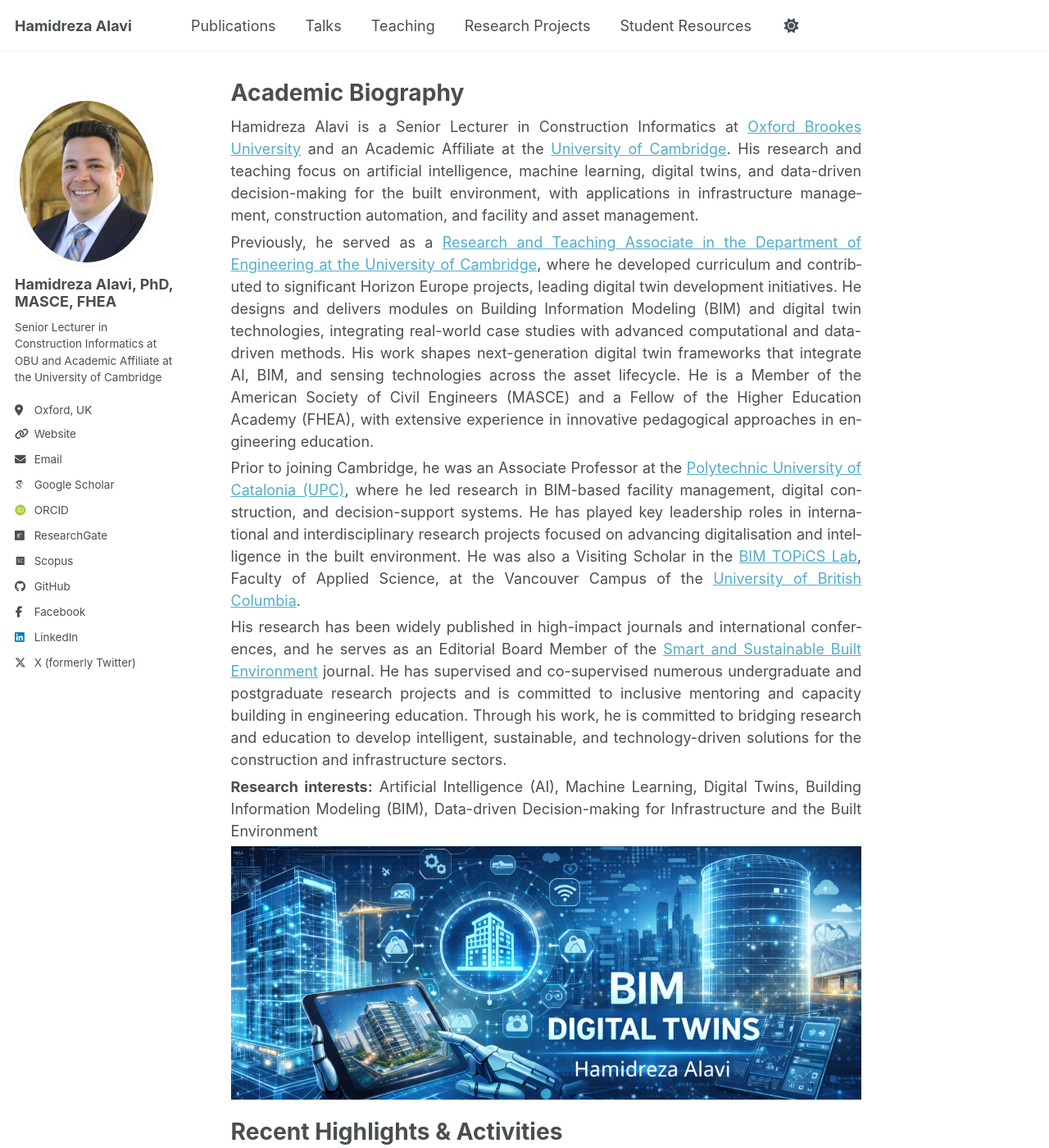
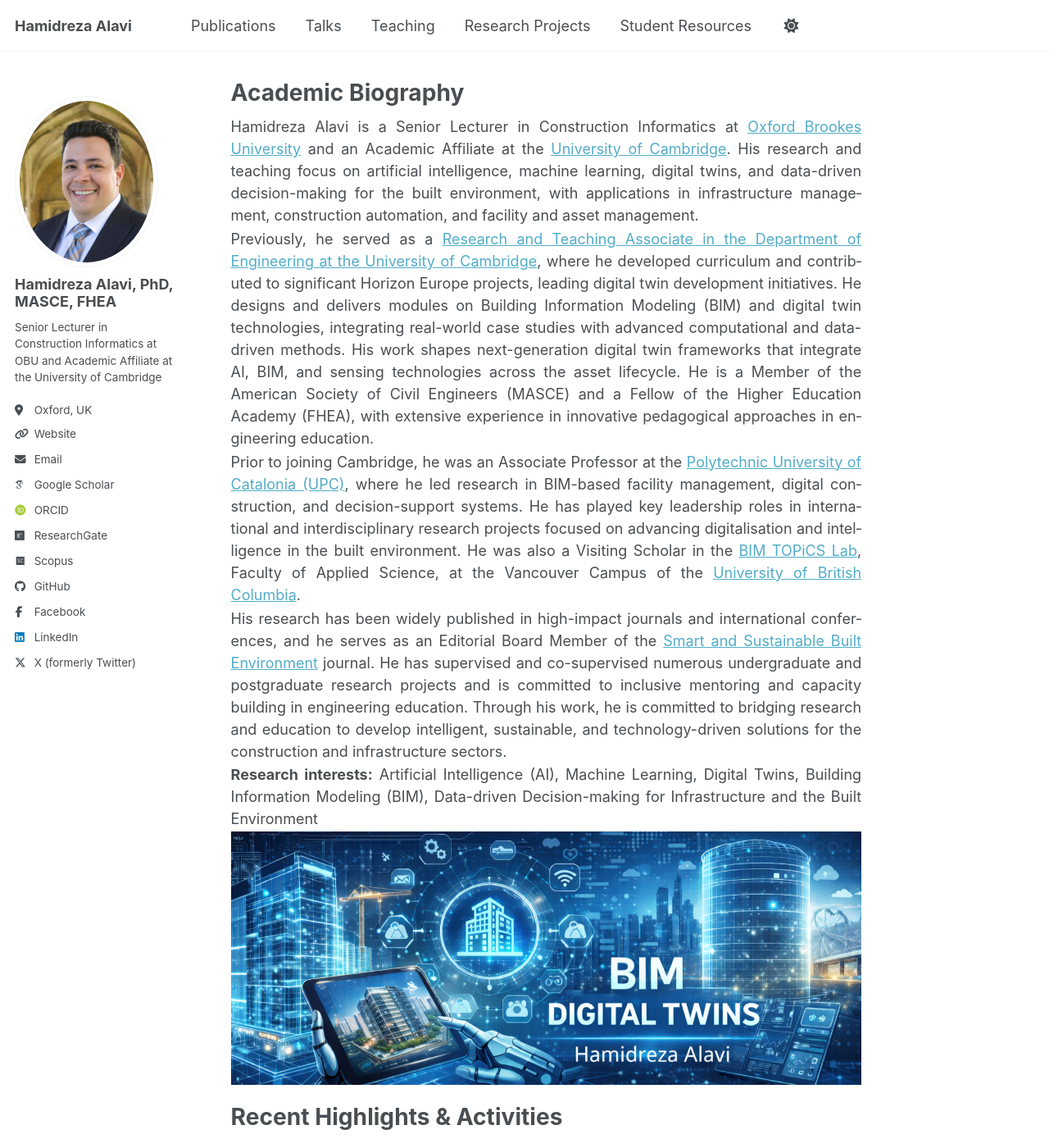
Before and after one commit to Hr-Alavi/Hr-Alavi.github.io, a Jekyll site: the page built from _pages/about.md, in a window 1280 px wide and 1400 px high. Shown: the whole window at 82% size. Built offline with Jekyll 4.4.1, drawn with Linux system fonts in a browser that asks for light colours; some web fonts are replaced; a script bundle is joined from its source files by our own code; library files that are not in the unit come from our copies.

Commit message:
Update main.scss

```diff
--- a/assets/css/main.scss
+++ b/assets/css/main.scss
@@ -47,5 +47,5 @@
 p.justify-text {
   text-align: justify;
   hyphens: auto;
-  margin-bottom: 0.3em;
+  margin-bottom: 0.1em;
 }
```
